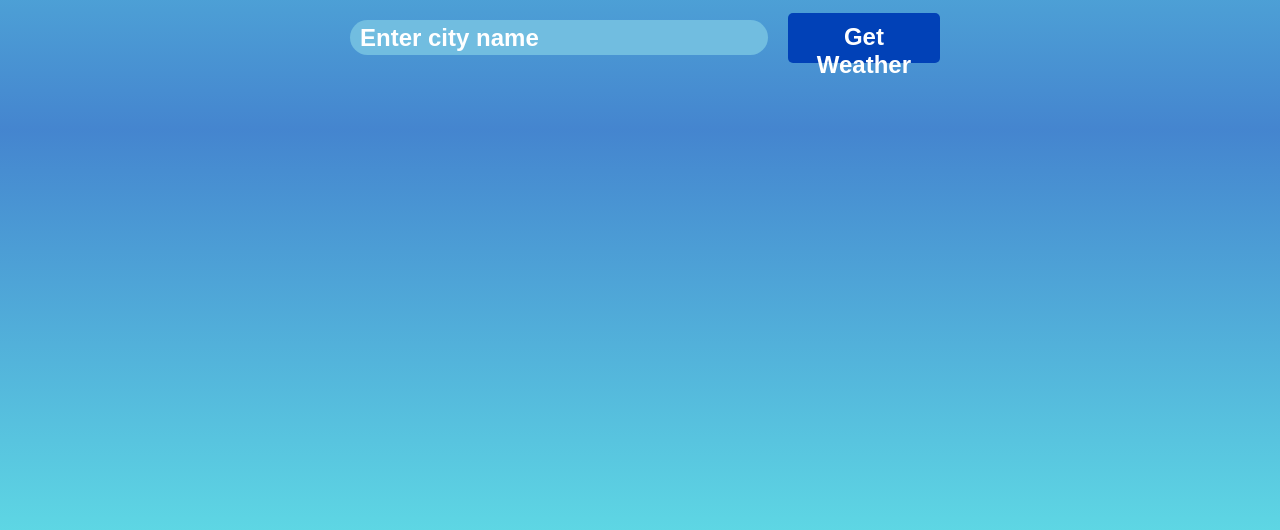
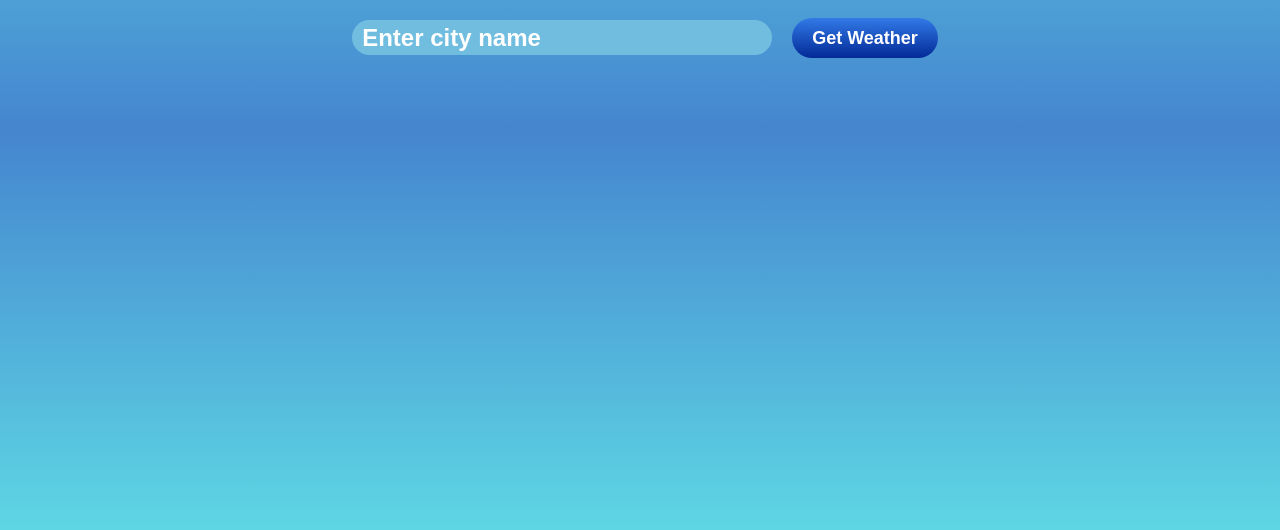
Before and after one commit to lizbettperez/Weather-Website, a plain HTML site: page Weather.html in a window 1280 px wide. Shown: the part 270-800 px from the top of the page. Drawn offline with Linux system fonts and the light colour scheme.

Commit message:
Changed button colors

```diff
--- a/Styles.css
+++ b/Styles.css
@@ -11,7 +11,7 @@ body {
 
 header {
     width: 100%;
-    background: linear-gradient(180deg, hsl(216, 87%, 37%), hsl(224, 80%, 33%));
+    background: linear-gradient(180deg, hsl(216, 79%, 59%), hsl(224, 83%, 49%));
     padding: 10px 0;
     display: flex;
     flex-direction: column;
@@ -83,7 +83,7 @@ h1{
     padding: 10px;
     font-size: 1.5rem;
     font-weight: bold;
-    border: 2px solid hsl(216, 60%, 25%);
+    border: transparent;
     border-radius: 50px;
     margin: 10px;
     width: 300px;
@@ -100,7 +100,7 @@ button[type="submit"] {
     padding: 10px 20px;
     font-weight: bold;
     font-size: 1.5rem;
-    background-color: hsl(219, 99%, 36%);
+    background: linear-gradient(180deg, hsl(216, 81%, 46%), hsl(224, 80%, 33%));
     color: white;
     border: none;
     border-radius: 5px;
--- a/Weather.html
+++ b/Weather.html
@@ -16,6 +16,7 @@
             align-items: center;
             justify-content: flex-start;
             height: 100vh;
+            width: auto;
         }
 
         header {
@@ -76,27 +77,36 @@
         }
 
         .navLinks a:hover {
-            text-decoration: underline;
+            text-decoration: none;
         }
 
         button[type="submit"]:hover {
             background-color: hsl(219, 69%, 21%);
 
         }
-        .button[type="submit"]{
-            width: 300px;
-            height: 20px;
+        button[type="submit"]{
+            font-size: large;
+            font-size: 0.5 rem;
+            background: linear-gradient(180deg, hsl(216, 79%, 55%), hsl(224, 97%, 30%));
+            border-width: 10px;
+            border-radius: 5px;
+            cursor: pointer;
+            border-top: 200px;
+            padding-bottom: 30px;
+            border-radius: 50px;
+            height: 15px;
         }
         .cityInput{
             height: 15px;
-            width: 500px;
+            width: 400px;
             background-color: hsl(199, 64%, 66%);
             border: transparent;
+            margin-right: 10px;
         }
         .contentSection {
-            width: 100%;
+            height: 200px;
+            width: 2000px;
             margin: 20px auto;
-
         }
         table {
             width: 100%;
```
